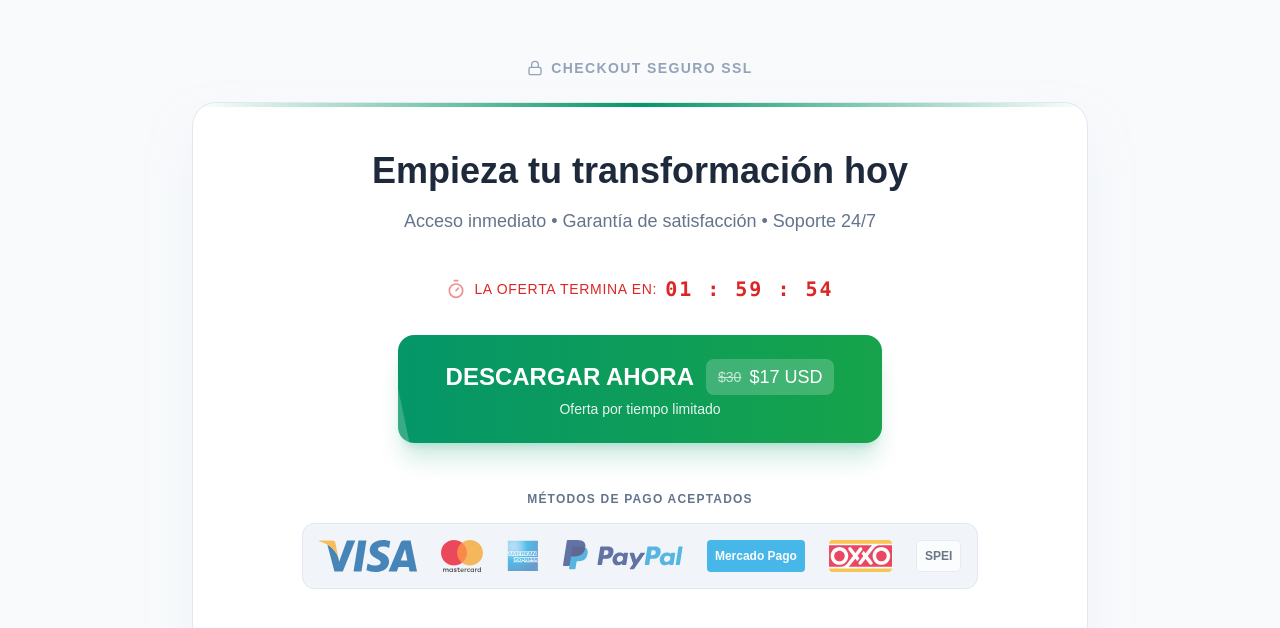
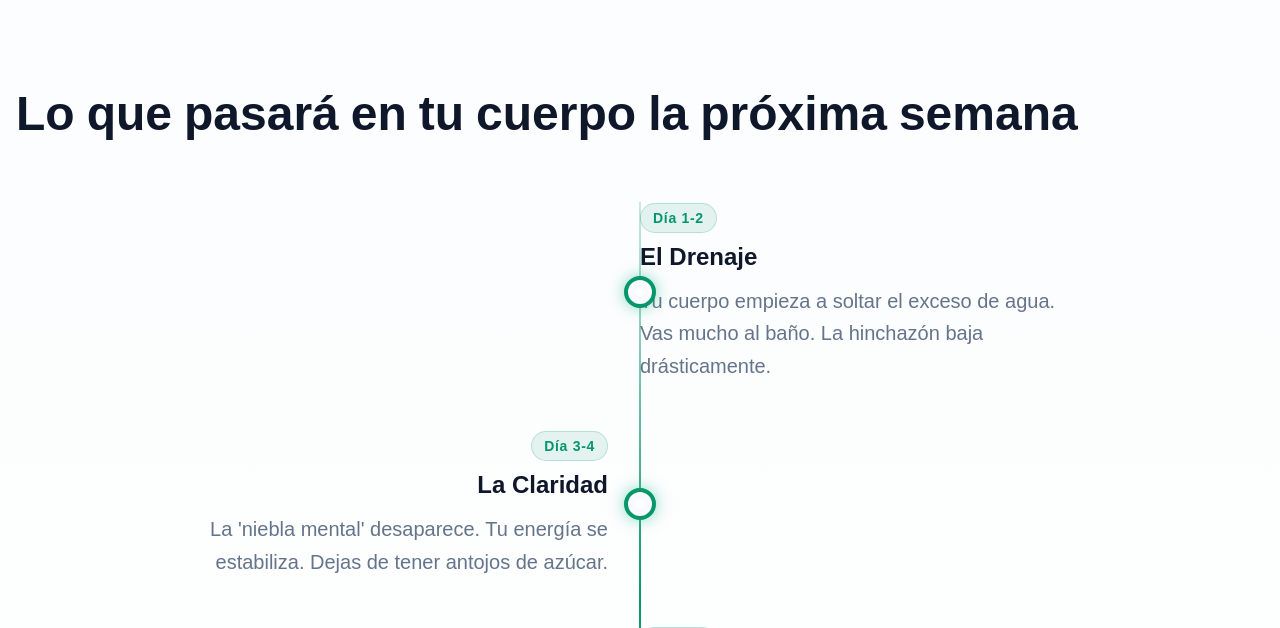
Before and after one commit to Str0k/protocolo-raiz, a React (Vite) app: page / in a window 1280 px wide. Shown: the part 8952-9580 px from the top of the page. Built offline with nearby package versions, Linux system fonts and the light colour scheme.

Commit message:
feat: initialize main application component with lazy loading, desktop-specific features, and snow effect.

```diff
--- a/src/App.jsx
+++ b/src/App.jsx
@@ -94,14 +94,14 @@ function App() {
           <Ingredients />
         </Suspense>
 
-        {/* First checkout - loads eagerly for conversions */}
-        <HotmartWidget />
+
 
         <Suspense fallback={<SectionLoader />}>
           <Timeline />
           <Bonuses />
           <SneakPeek />
           <Filter />
+          <CommunitySupport />
         </Suspense>
 
         {/* Second checkout - loads eagerly for conversions */}
@@ -109,7 +109,7 @@ function App() {
 
         <Suspense fallback={<SectionLoader />}>
           <CashCheckout />
-          <CommunitySupport />
+          <HotmartWidget />
           <FAQ />
         </Suspense>
       </main>
```
